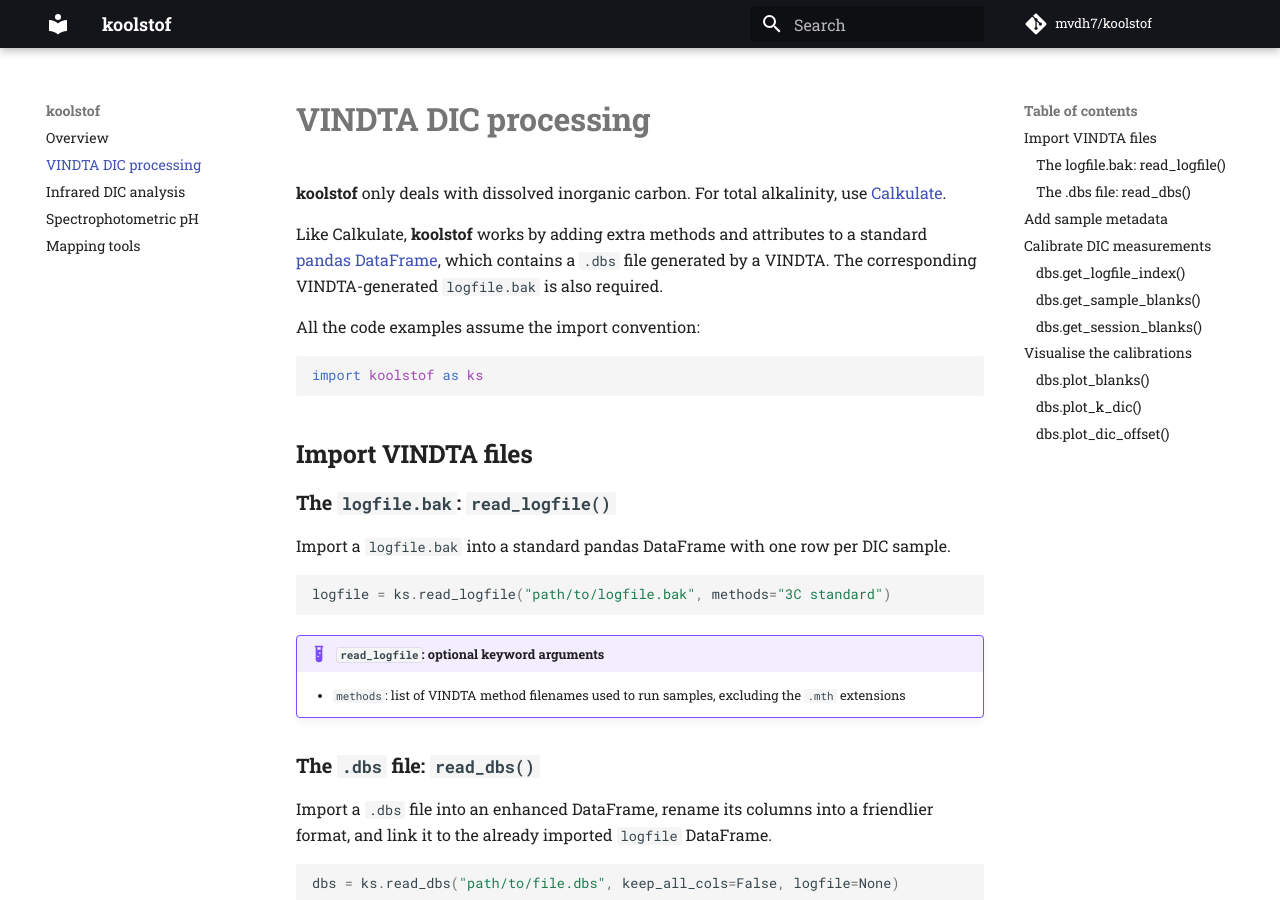
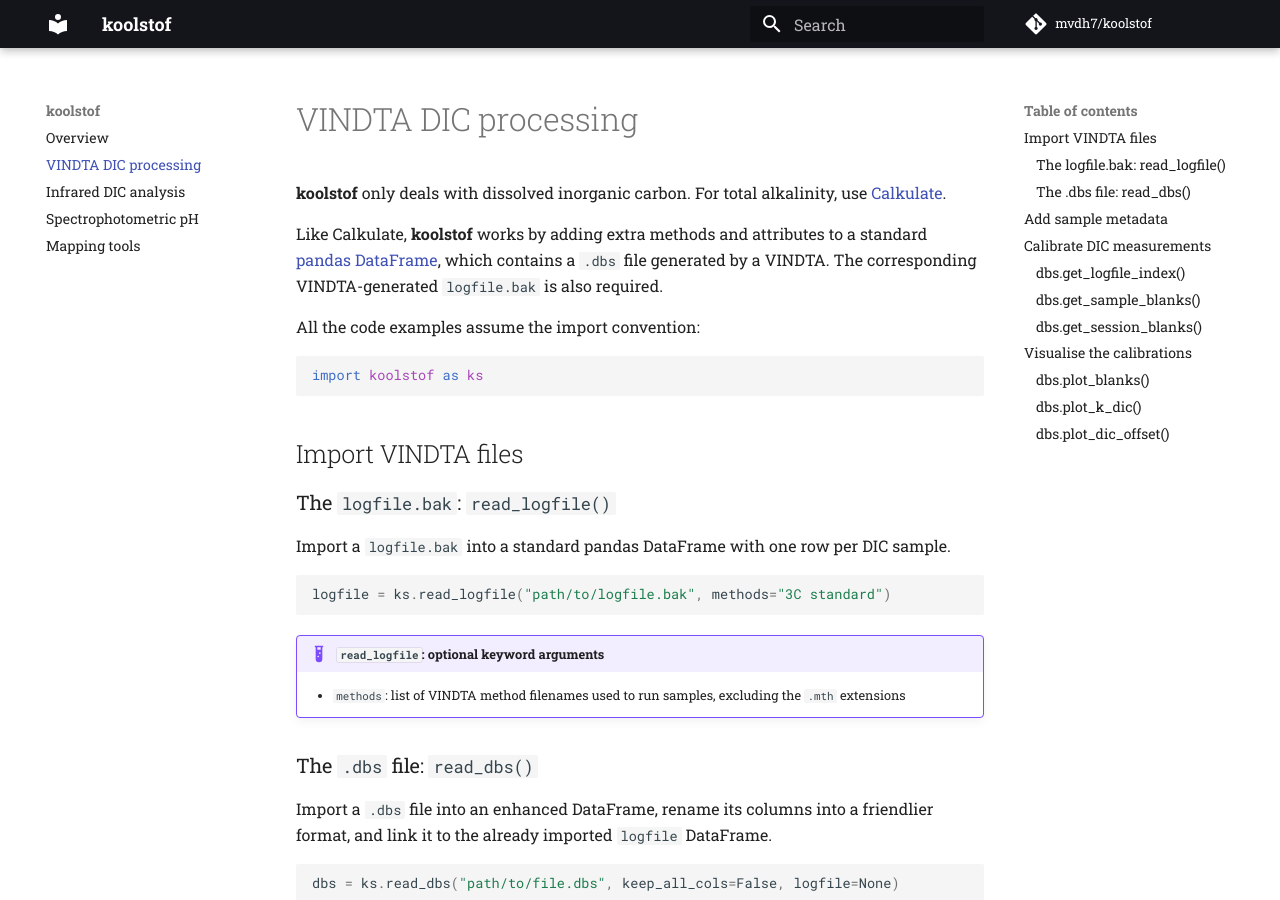
Before and after one commit to mvdh7/koolstof, an MkDocs documentation site: the page built from docs/vindta.md, in a window 1280 px wide and 900 px high. Built offline with MkDocs 1.6.1 and Material for MkDocs 9.7.7, drawn with Linux system fonts in a browser that asks for light colours; comment, search, counter and statistics services are not loaded.

Commit message:
De-bold headers

````diff
--- a/docs/vindta.md
+++ b/docs/vindta.md
@@ -1,4 +1,4 @@
-# **VINDTA DIC processing**
+# VINDTA DIC processing
 
 **koolstof** only deals with dissolved inorganic carbon.  For total alkalinity, use [Calkulate](https://calkulate.readthedocs.io/).
 
@@ -10,9 +10,9 @@ All the code examples assume the import convention:
 import koolstof as ks
 ```
 
-## **Import VINDTA files**
+## Import VINDTA files
 
-### **The `logfile.bak`: `read_logfile()`**
+### The `logfile.bak`: `read_logfile()`
 
 Import a `logfile.bak` into a standard pandas DataFrame with one row per DIC sample.
 
@@ -24,7 +24,7 @@ logfile = ks.read_logfile("path/to/logfile.bak", methods="3C standard")
 
     * `methods`: list of VINDTA method filenames used to run samples, excluding the `.mth` extensions
 
-### **The `.dbs` file: `read_dbs()`**
+### The `.dbs` file: `read_dbs()`
 
 Import a `.dbs` file into an enhanced DataFrame, rename its columns into a friendlier format, and link it to the already imported `logfile` DataFrame.
 
@@ -37,7 +37,7 @@ dbs = ks.read_dbs("path/to/file.dbs", keep_all_cols=False, logfile=None)
     * `keep_all_cols`: retain all columns from the `.dbs` (`True`) or just the most important ones (`False`)?
     * `logfile`: the DataFrame generated by importing the `logfile.bak` with `read_logfile()`.
 
-## **Add sample metadata**
+## Add sample metadata
 
 Once you've imported the files above, you need to add the following metadata as extra columns in the `dbs` enhanced DataFrame under the following column labels:
 
@@ -50,7 +50,7 @@ You can also add the following logical columns to refine which samples and refer
   * `blank_good`: use this sample in assessing the coulometer blank value?
   * `k_dic_good`: use this reference material for calibration?
 
-## **Calibrate DIC measurements**
+## Calibrate DIC measurements
 
 Once you have imported the `logfile.bak`, `.dbs` file and added metadata, the `dbs` enhanced DataFrame has a series of methods available to calibrate the DIC results.
 
@@ -81,7 +81,7 @@ These must be run in a specific order, but each one also checks whether the nece
 
     For example, if you do `dbs.calibrate_dic(use_from=5)`, then the `use_from=5` gets passed along to the `dbs.get_sample_blanks()` step.
 
-### **`dbs.get_logfile_index()`**
+### `dbs.get_logfile_index()`
 
 ```python
 dbs.get_logfile_index()
@@ -93,7 +93,7 @@ dbs.get_logfile_index()
 
   * `logfile_index`: the index for the row in
 
-### **`dbs.get_sample_blanks()`**
+### `dbs.get_sample_blanks()`
 
 ```python
 dbs.get_sample_blanks(use_from=6)
@@ -107,7 +107,7 @@ dbs.get_sample_blanks(use_from=6)
 
   * `blank_here`: the coulometer blank for each sample in counts per minute.
 
-### **`dbs.get_session_blanks()`**
+### `dbs.get_session_blanks()`
 
 ```python
 dbs.get_session_blanks(batch_col="dic_cell_id")
@@ -121,10 +121,10 @@ dbs.get_session_blanks(batch_col="dic_cell_id")
 
   * `sessions`: a standard pandas DataFrame containing one row of metadata per analysis session.
 
-## **Visualise the calibrations**
+## Visualise the calibrations
 
-### **`dbs.plot_blanks()`**
+### `dbs.plot_blanks()`
 
-### **`dbs.plot_k_dic()`**
+### `dbs.plot_k_dic()`
 
-### **`dbs.plot_dic_offset()`**
+### `dbs.plot_dic_offset()`
````
